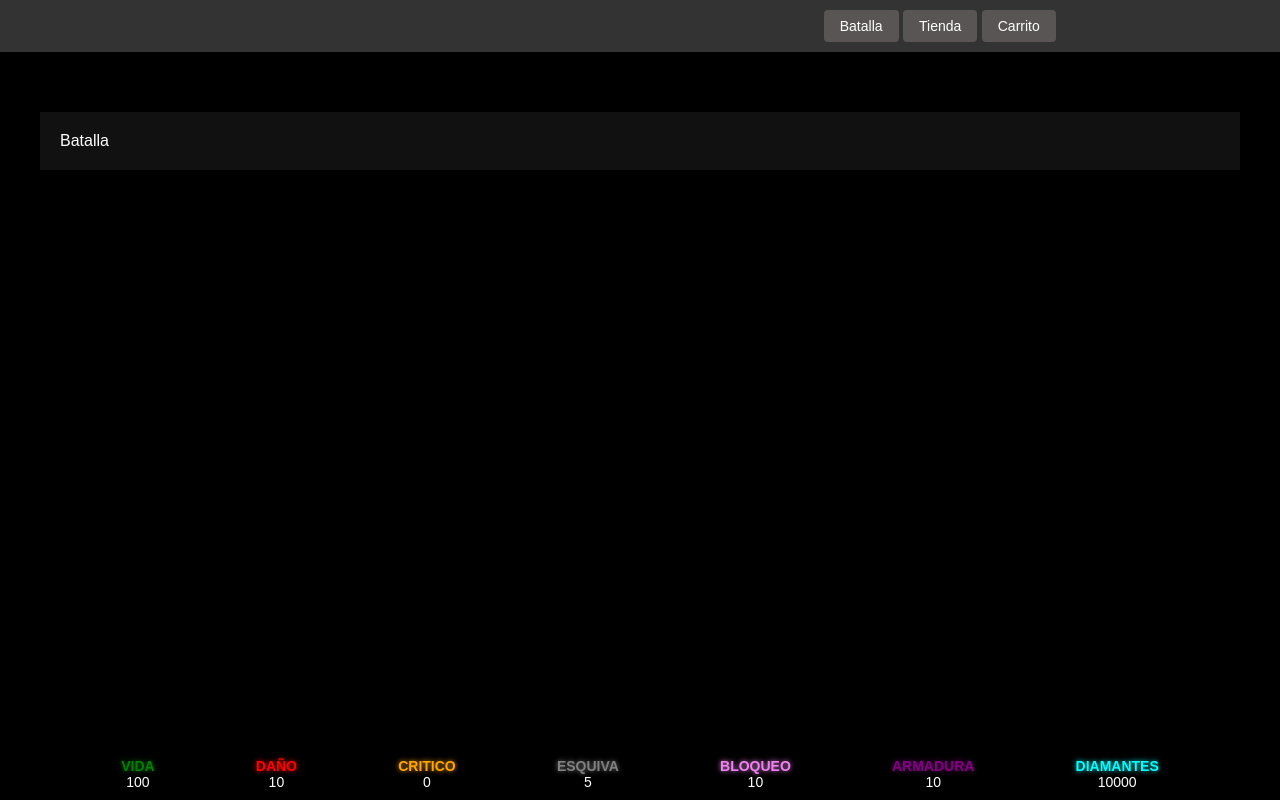
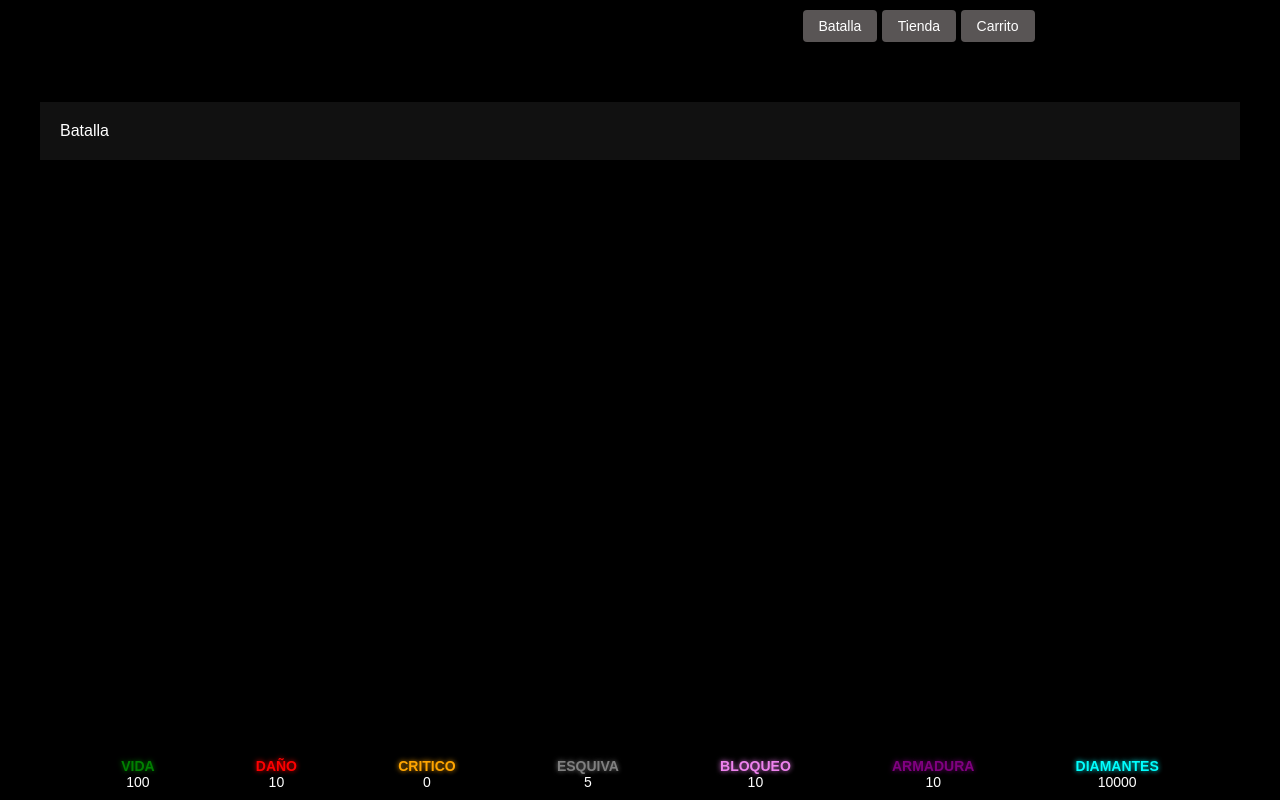
Before and after one commit to hidr4lisk/Code-and-Play, a plain HTML site: page index.html in a window 1280 px wide. Drawn offline with Linux system fonts and the light colour scheme.

Commit message:
Butonera agregada

```diff
--- a/index.html
+++ b/index.html
@@ -11,11 +11,11 @@
         <!-- Barra de navegación -->
         <header class="navegacion">
             <nav>
-                <input id="inputBuscar" placeholder="Escriba para filtrar">
                 <div id="botonera">
                     <button id="btn-batalla" class="click-shrink">Batalla</button>
                     <button id="btn-tienda" class="click-shrink">Tienda</button>
                     <button id="btn-carrito" class="click-shrink">Carrito</button>
+                    <input id="inputBuscar" placeholder="Escriba para filtrar">
                 </div>
             </nav>
         </header>
--- a/styles.css
+++ b/styles.css
@@ -31,16 +31,18 @@ body {
   top: 0;
   left: 0;
   width: 100%;
-  background-color: #333;
+  background-color: transparent;
   color: #fff;
-  padding: 10px 20px;
   z-index: 1000;
 }
 
 .navegacion nav {
   display: flex;
   align-items: center;
-  justify-content: space-around;
+  justify-content:right ;
+  gap: 20px;
+  padding-right: 50px;
+  padding-top: 10px;
 }
 
 /* Contenido principal */
```
